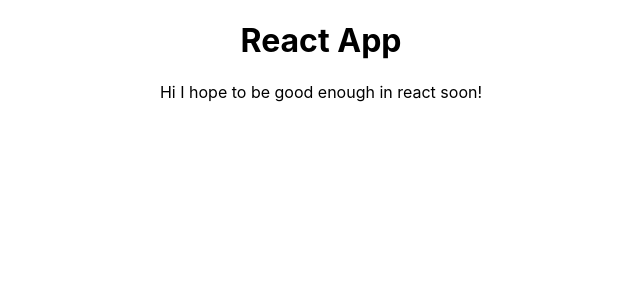
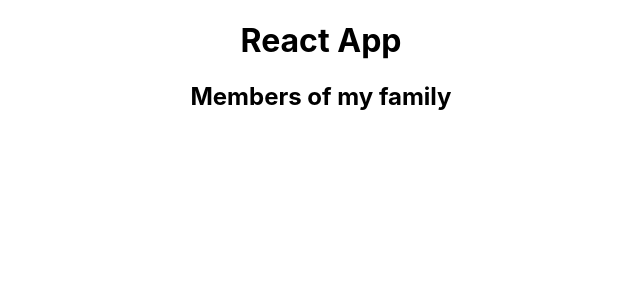
Before and after one commit to Plorrain/react-course-project, a React (Create React App) app: page / in a window 1280 px wide. Shown: the top 300 px of the page, without its empty margins (319-959 px from the left). Built offline with nearby package versions, Linux system fonts and the light colour scheme.

Commit message:
Member compnent created and imported/exported from/to App.js

```diff
--- a/src/App.js
+++ b/src/App.js
@@ -1,11 +1,12 @@
 // import logo from './logo.svg';
 import './App.css';
+import Member from './components/Member';
 
 function App() {
   return (
     <div className="App">
       <h1>React App</h1>
-      <p>Hi I hope to be good enough in react soon!</p>
+      <Member />
     </div>
   );
 }
--- a/src/components/Member.js
+++ b/src/components/Member.js
@@ -1 +1,11 @@
-import React from 'react';
+import React from 'react'
+
+const Member = () => {
+  return (
+    <h2>
+      Members of my family
+    </h2>
+  )
+}
+
+export default Member
```
